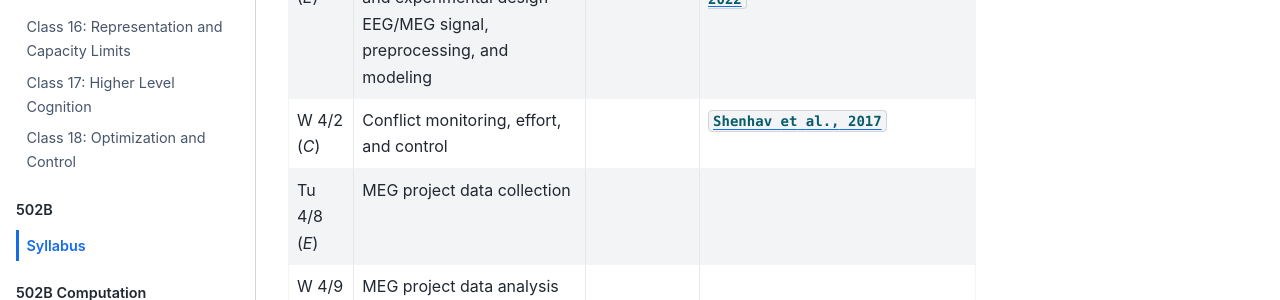
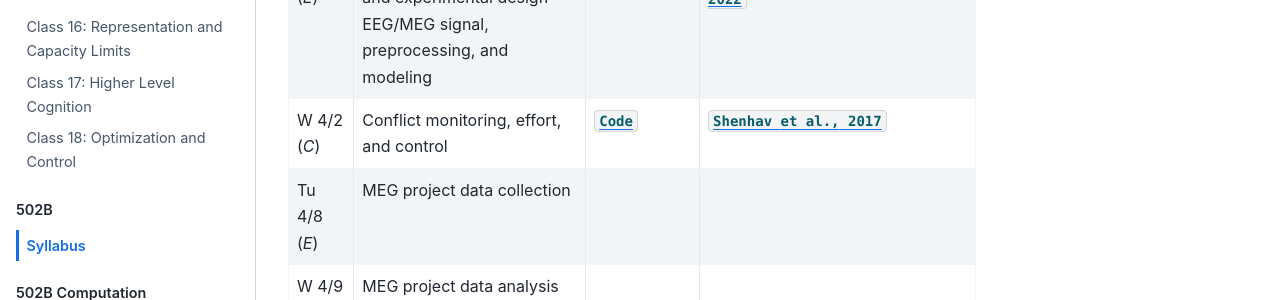
Before and after one commit to PrincetonUniversity/NEU-PSY-502, a Jupyter Book: the page built from website/content/502B/intro.md, in a window 1280 px wide and 900 px high, scrolled down 2600 px. Shown: the part 147-447 px from the top of the window. Built offline with Jupyter Book 1.0.4 settings and Sphinx 7.4.7 and the Sphinx Book theme 1.1.4, drawn with Linux system fonts in a browser that asks for light colours; pages that are not in the unit, such as notebooks, are missing from menus.

Commit message:
Upload link to conflict monitoring exercise

```diff
--- a/website/content/502B/intro.md
+++ b/website/content/502B/intro.md
@@ -38,7 +38,7 @@ This lab course closely accompanies NEU 502A and surveys the methodological land
 | Tu 3/25 (*E*) | ~~EEG/MEG signal, preprocessing, and modeling~~<br>fMRI project data analysis | [`Code`](https://princetonuniversity.github.io/NEU-PSY-502/content/502B/Computation/Episodic%20Memory/intro.html) | [`Buzsáki et al., 2012`](https://doi.org/10.1038/nrn3241) [`Fries, 2015`](https://doi.org/10.1016/j.neuron.2015.09.034) |
 | W 3/26 (*C*) | Selective attention, automaticity, and control | [`Code`](https://princetonuniversity.github.io/NEU-PSY-502/content/502B/Computation/Selective%20Attention%20Automaticity%20and%20Control/intro.html) | [`Cohen et al., 1990`](https://doi.org/10.1037/0033-295X.97.3.332) |
 | Tu 4/1 (*E*) | ~~MEG project proposals and experimental design~~<br>EEG/MEG signal, preprocessing, and modeling | [`Code`](https://github.com/NEU502B/neu502b-2025/tree/master/elec-1) | [`Baillet, 2017`](https://doi.org/10.1038/nn.4504) [`Brooks et al., 2022`](https://doi.org/10.1016/j.tins.2022.05.008) |
-| W 4/2 (*C*) | Conflict monitoring, effort, and control |                                                                                                                                                                                       | [`Shenhav et al., 2017`](https://doi.org/10.1146/annurev-neuro-072116-031526) |
+| W 4/2 (*C*) | Conflict monitoring, effort, and control | [`Code`](https://princetonuniversity.github.io/NEU-PSY-502/content/502B/Computation/Conflict%20Monitoring%20Effort%20and%20Control/intro.html) | [`Shenhav et al., 2017`](https://doi.org/10.1146/annurev-neuro-072116-031526) |
 | Tu 4/8 (*E*) | MEG project data collection |                                                                                                                                                                                       | |
 | W 4/9 (*E*) | MEG project data analysis |                                                                                                                                                                                       | |
 | Tu 4/15 (*E*) | Deep learning models for vision |                                                                                                                                                                                       | [`Kriegeskorte et al., 2015`](https://doi.org/10.1146/annurev-vision-082114-035447) [`Yamins & DiCarlo, 2016`](https://doi.org/10.1038/nn.4244) [`Lindsay, 2021`](https://doi.org/10.1162/jocn_a_01544) |
```
